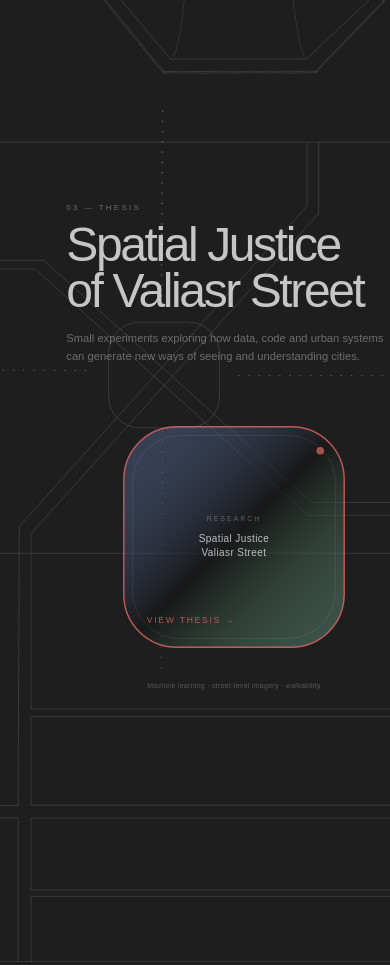
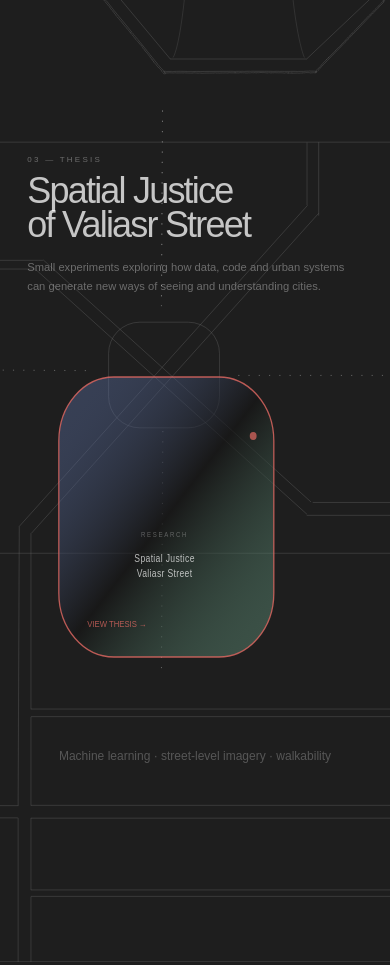
Before and after one commit to nikiabed/niki-portfolio, a Next.js app: page / in a window 390 px wide. Shown: the part 1300-2265 px from the top of the page. Built offline with nearby package versions, Linux system fonts and the light colour scheme.

Commit message:
Add thesis sect responsiveness

```diff
--- a/app/component/city/ThesisSection/ThesisSection.tsx
+++ b/app/component/city/ThesisSection/ThesisSection.tsx
@@ -254,14 +254,12 @@ export const ThesisSection = () => {
 
       {/* =======================================================
           MOBILE
-          IMPORTANT:
-          This sits BELOW the Projects section with large spacing.
       ======================================================== */}
 
       <div
         className="
           absolute
-          left-[10%]
+          left-0
           top-[132%]
           block
           mobile:hidden
@@ -273,7 +271,7 @@ export const ThesisSection = () => {
             MOBILE THESIS HEADER
         ===================================================== */}
 
-        <div className="pt-20">
+        <div className="pt-8">
           <p
             className="
               mb-2
@@ -289,7 +287,7 @@ export const ThesisSection = () => {
           <h2
             className="
               max-w-[340px]
-              text-5xl
+              text-4xl
               font-light
               leading-[0.95]
               tracking-[-0.05em]
@@ -317,29 +315,16 @@ export const ThesisSection = () => {
 
         {/* ====================================================
             MOBILE THESIS FIELD
+            FIXED SVG SIZE / STABLE RESPONSIVE POSITION
         ===================================================== */}
 
-        <div
+        <svg
+          viewBox="0 0 390 420"
+          preserveAspectRatio="none"
           className="
-            pointer-events-auto
-            relative
-            mx-auto
-            mt-14
-            flex
-            w-[230px]
-            h-[230px]
-            items-center
-            justify-center
-          "
-          onMouseEnter={() => setHovered(true)}
-          onMouseLeave={() => setHovered(false)}
-        >
-          <svg
-            viewBox="0 0 240 240"
-            className="
-              absolute
-              inset-0
-              h-full
+    mt-8
+    block
+    h-[420px]
     w-full
     overflow-visible
   "
@@ -353,21 +338,29 @@ export const ThesisSection = () => {
               y2="1"
             >
               <stop offset="0%" stopColor="#7d9be8" stopOpacity="0.30" />
-
               <stop offset="50%" stopColor="#151515" stopOpacity="0.78" />
-
               <stop offset="100%" stopColor="#7fc6a4" stopOpacity="0.35" />
             </linearGradient>
           </defs>
 
+          {/* ==================================================
+      FIXED MOBILE SQUARE
+      موقعیت با مختصات SVG
+  ================================================== */}
+
+          <g
+            pointerEvents="all"
+            onMouseEnter={() => setHovered(true)}
+            onMouseLeave={() => setHovered(false)}
+          >
             {/* OUTER */}
 
             <rect
-              x="5"
-              y="5"
-              width="230"
-              height="230"
-              rx="55"
+              x="37"
+              y="50"
+              width="250"
+              height="280"
+              rx="64"
               fill="url(#mobile-thesis-gradient)"
               fillOpacity={hovered ? 1 : 0.85}
               stroke="#e46a63"
@@ -379,31 +372,18 @@ export const ThesisSection = () => {
               }}
             />
 
-            {/* INNER BORDER */}
-
-            <rect
-              x="14"
-              y="14"
-              width="212"
-              height="212"
-              rx="50"
-              fill="none"
-              stroke="rgba(255,255,255,0.08)"
-              strokeWidth="1"
-            />
 
             {/* MARKER */}
 
-            <circle cx="210" cy="30" r="4" fill="#e46a63" opacity="0.7" />
+            <circle cx="263" cy="109" r="4" fill="#e46a63" opacity="0.7" />
 
             {/* LABEL */}
 
             <text
-              x="29"
-              y="210"
+              x="70"
+              y="300"
               fill="#e46a63"
               fontSize="9"
-              letterSpacing="1.8"
               style={{
                 opacity: hovered ? 1 : 0.75,
                 transition: "opacity 300ms ease",
@@ -411,51 +391,53 @@ export const ThesisSection = () => {
             >
               VIEW THESIS →
             </text>
-          </svg>
 
             {/* CENTER CONTENT */}
 
-          <div className="relative z-10 text-center">
-            <span
-              className="
-                block
-                text-[7px]
-                uppercase
-                tracking-[0.28em]
-                text-white/30
-              "
+            <text
+              x="160"
+              y="210"
+              textAnchor="middle"
+              fill="rgba(255,255,255,0.30)"
+              fontSize="7"
+              letterSpacing="2"
             >
-              Research
-            </span>
+              RESEARCH
+            </text>
 
-            <span
-              className="
-                mt-2
-                block
-                text-[10px]
-                leading-[1.35]
-                tracking-[0.04em]
-                text-white/70
-              "
+            <text
+              x="160"
+              y="235"
+              textAnchor="middle"
+              fill="rgba(255,255,255,0.70)"
+              fontSize="10"
+              letterSpacing="0.4"
             >
               Spatial Justice
-              <br />
+            </text>
+
+            <text
+              x="160"
+              y="250"
+              textAnchor="middle"
+              fill="rgba(255,255,255,0.70)"
+              fontSize="10"
+              letterSpacing="0.4"
+            >
               Valiasr Street
-            </span>
-          </div>
-        </div>
+            </text>
+          </g>
+        </svg>
 
-        {/* SMALL FOOTNOTE */}
+        {/* ====================================================
+            SMALL FOOTNOTE
+        ===================================================== */}
 
         <p
           className="
             mx-auto
-            mt-7
-            max-w-[260px]
             text-center
-            text-[7px]
-            leading-relaxed
-            tracking-[0.04em]
+            text-[12px]
             text-white/25
           "
         >
```
Lines whose indentation alone changed are shown as unchanged.
